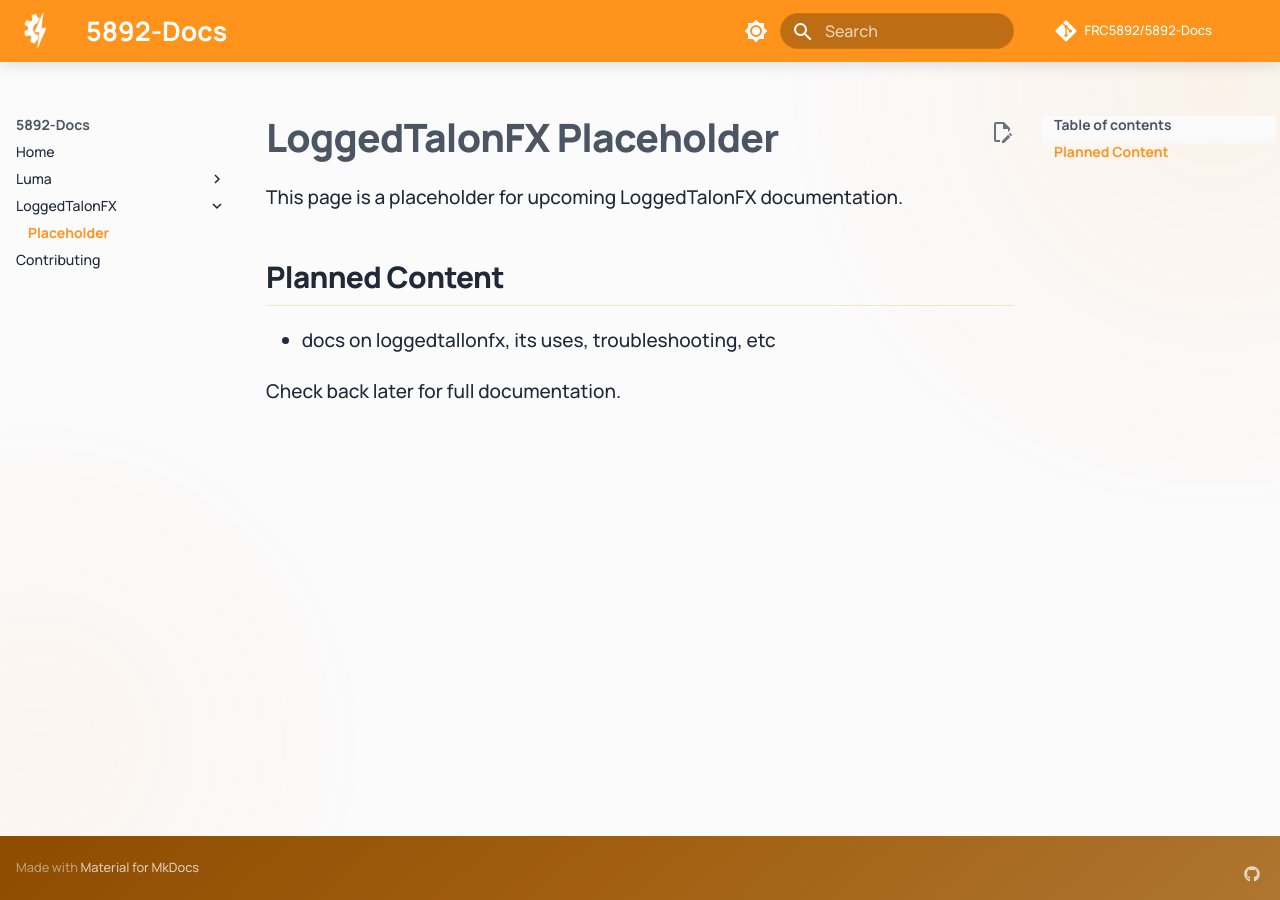
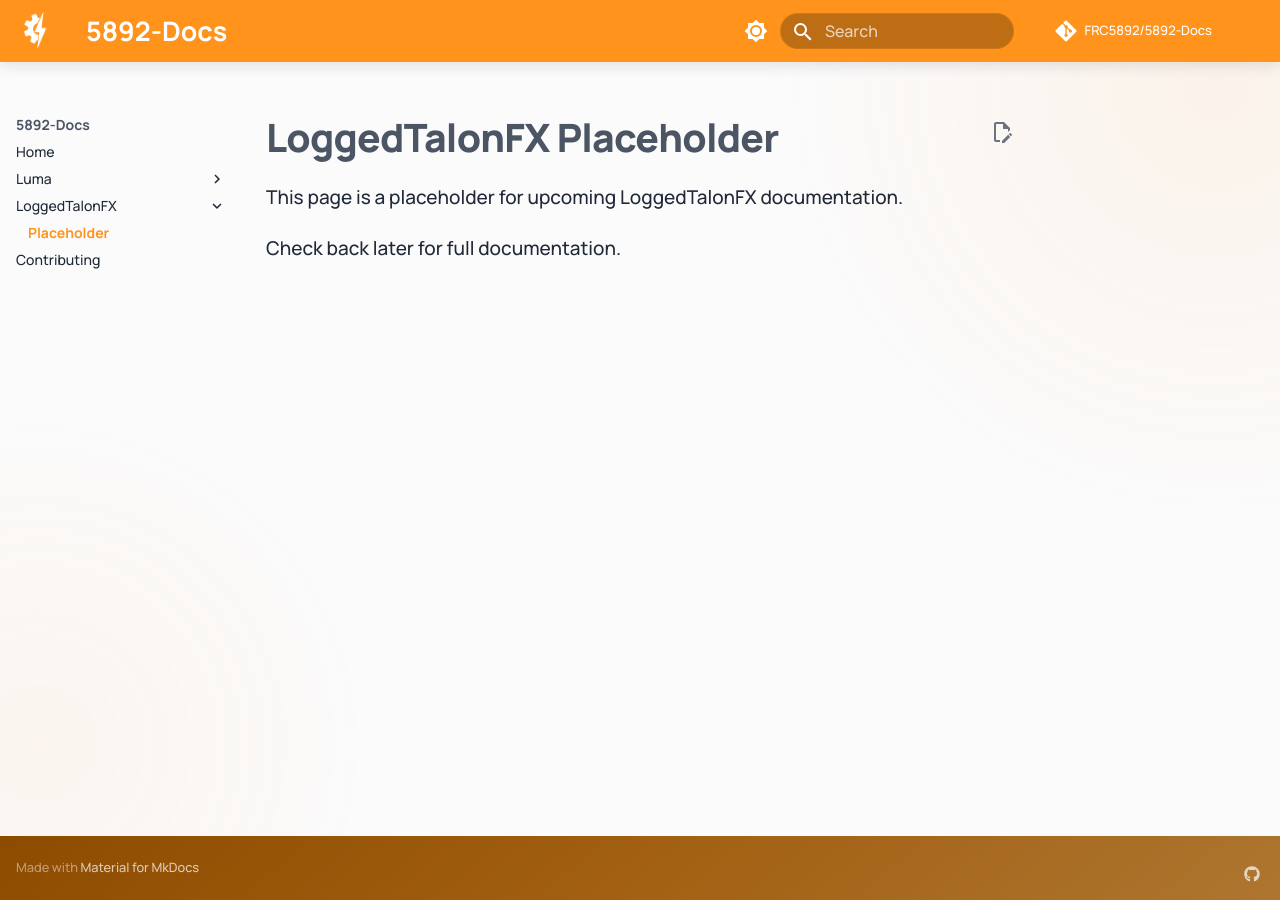
Before and after one commit to FRC5892/Luma-Docs, an MkDocs documentation site: the page built from docs/loggedtalonfx/placeholder.md, in a window 1280 px wide. Built offline with MkDocs 1.6.1 and Material for MkDocs 9.7.7, drawn with Linux system fonts in a browser that asks for light colours; comment, search, counter and statistics services are not loaded.

Commit message:
Remove planned content section from LoggedTalonFX placeholder documentation

```diff
--- a/docs/loggedtalonfx/placeholder.md
+++ b/docs/loggedtalonfx/placeholder.md
@@ -2,8 +2,4 @@
 
 This page is a placeholder for upcoming LoggedTalonFX documentation.
 
-## Planned Content
-
-- docs on loggedtallonfx, its uses, troubleshooting, etc
-
 Check back later for full documentation.
```
